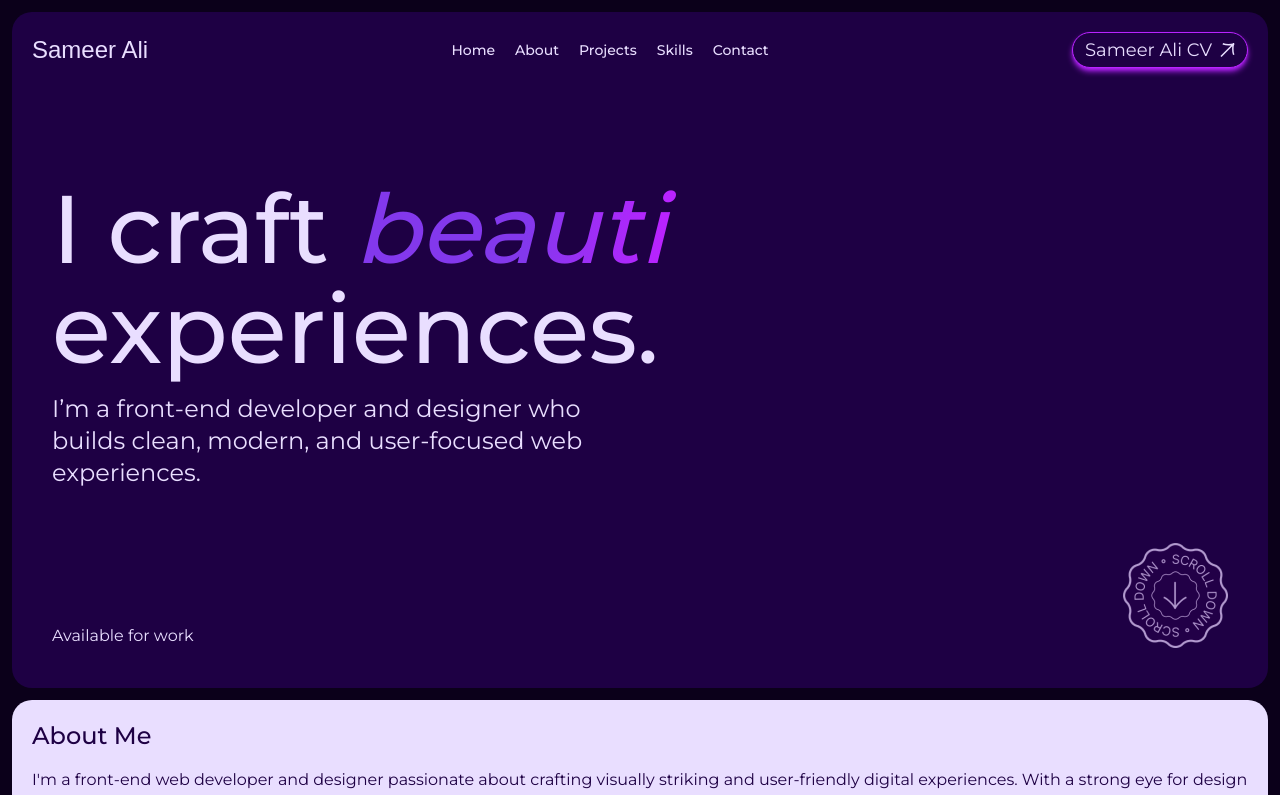
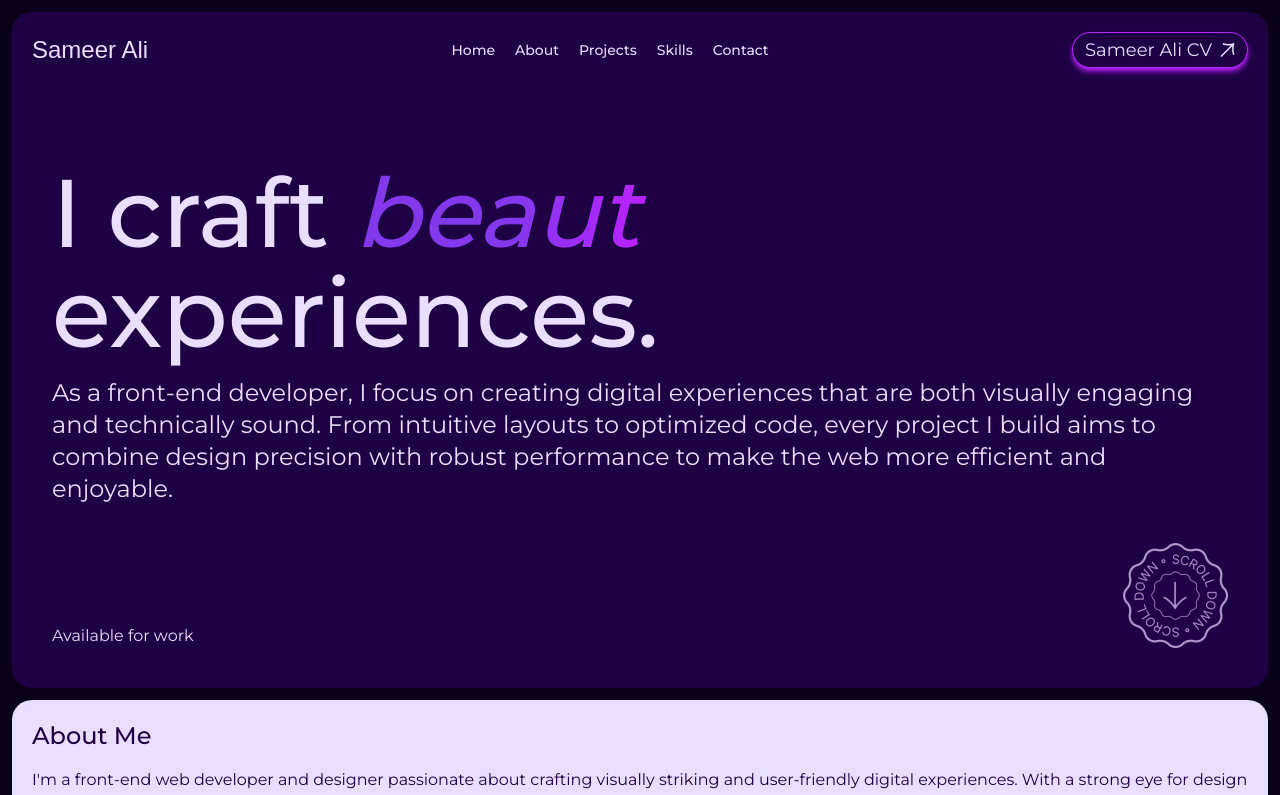
Before and after one commit to SameerAli678/Sameer-portfolio, a Next.js app: page / in a window 1280 px wide. Shown: the top 795 px of the page. Built offline with nearby package versions, Linux system fonts and the light colour scheme; a web font is replaced by a local one.

Commit message:
"Added" - Truck Services - update hero section - update navbar

```diff
--- a/src/components/hero-section.tsx
+++ b/src/components/hero-section.tsx
@@ -7,7 +7,7 @@ const HeroSection = () => {
     <div className="bg-primary flex flex-col justify-between rounded-b-[20px] p-7 md:p-10 min-h-[600px]">
       <div />
       <div className="flex flex-col gap-4">
-        <h1 className="text-white text-4xl md:text-6xl lg:text-8xl font-medium">
+        <h1 className="text-4xl font-medium text-white md:text-6xl lg:text-8xl">
           I craft{" "}
           <span className="italic pr-2 sm:min-w-[300px] lg:min-w-[500px] xl:min-w-fit bg-text-gradient pb-1 inline-block text-transparent bg-clip-text">
             {/* Memorable */}
@@ -28,12 +28,15 @@ const HeroSection = () => {
           </span>
           experiences.
         </h1>
-        <p className="max-w-[550px] text-sm sm:text-xl lg:text-2xl">
-          I’m a front-end developer and designer who builds clean, modern, and
-          user-focused web experiences.
+        <p className="text-sm sm:text-xl lg:text-2xl">
+          As a front-end developer, I focus on creating digital experiences that
+          are both visually engaging and technically sound. From intuitive
+          layouts to optimized code, every project I build aims to combine
+          design precision with robust performance to make the web more
+          efficient and enjoyable.
         </p>
       </div>
-      <div className="flex gap-4 justify-between items-end">
+      <div className="flex items-end justify-between gap-4">
         <p data-aos="zoom-in-right">Available for work</p>
         <Link href="#about" data-aos="flip-right">
           <Image
@@ -41,7 +44,7 @@ const HeroSection = () => {
             src="/icons/scroll-down.svg"
             width={106}
             height={106}
-            className="cursor-pointer hover:scale-110 transition-all duration-300"
+            className="transition-all duration-300 cursor-pointer hover:scale-110"
           />
         </Link>
       </div>
--- a/src/components/navbar.tsx
+++ b/src/components/navbar.tsx
@@ -14,13 +14,13 @@ const Navbar = () => {
       <Link href={"#top"} className="text-2xl font-charm" data-aos="zoom-in">
         Sameer Ali
       </Link>
-      <div className="hidden md:flex items-center gap-x-5">
+      <div className="items-center hidden md:flex gap-x-5">
         {navItems.map((item, index) => (
           <p
             key={item.title}
             data-aos="fade-up"
             data-aos-delay={index * 500}
-            className="relative font-medium text-sm group"
+            className="relative flex text-sm font-medium group"
           >
             <Link href={item.href}>{item.title}</Link>
             <span
--- a/src/constant/project-card-data.ts
+++ b/src/constant/project-card-data.ts
@@ -46,4 +46,14 @@ export const ProjectCardData = [
     link: "https://sameerali678.github.io/Dapixel/",
     tags: ["Html", "Tailwind"],
   },
+  {
+    projectUrl: "https://trucks-services.vercel.app/",
+    heading: "Truck Services",
+    title: "Service Website",
+    Paragraph:
+      "A fully responsive and user-focused web application that brings the concept of truck services to life. I designed and developed the front end with attention to performance, accessibility, and a seamless user experience across all devices.",
+    isWhite: true,
+    link: "https://trucks-services.vercel.app/",
+    tags: ["Html", "Tailwind", "TypeScript"],
+  },
 ];
```
